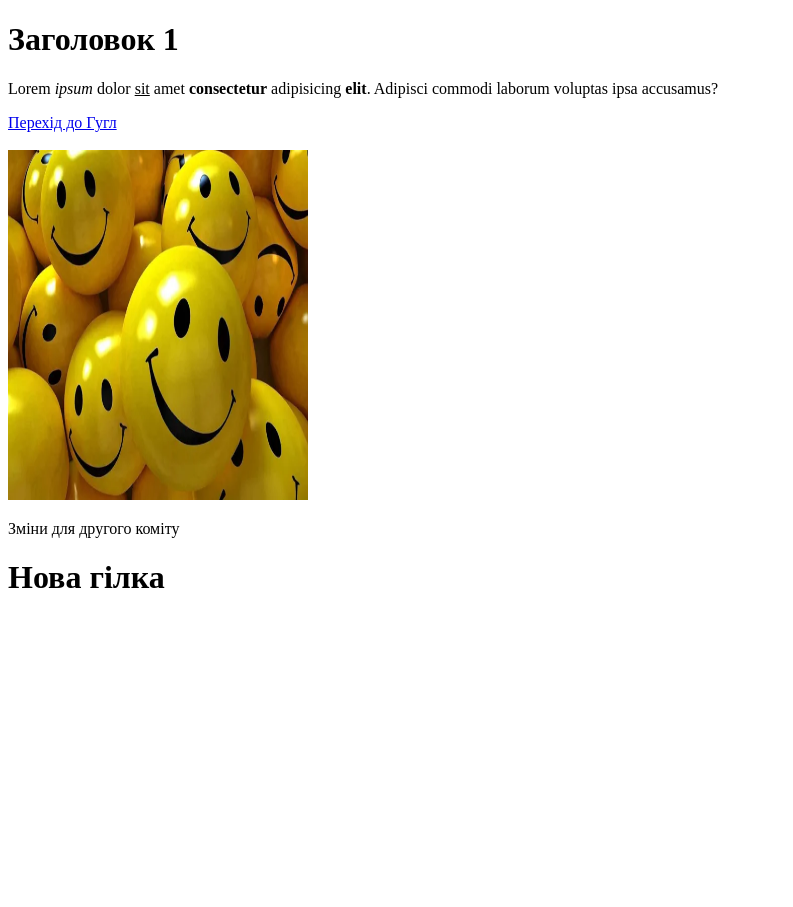
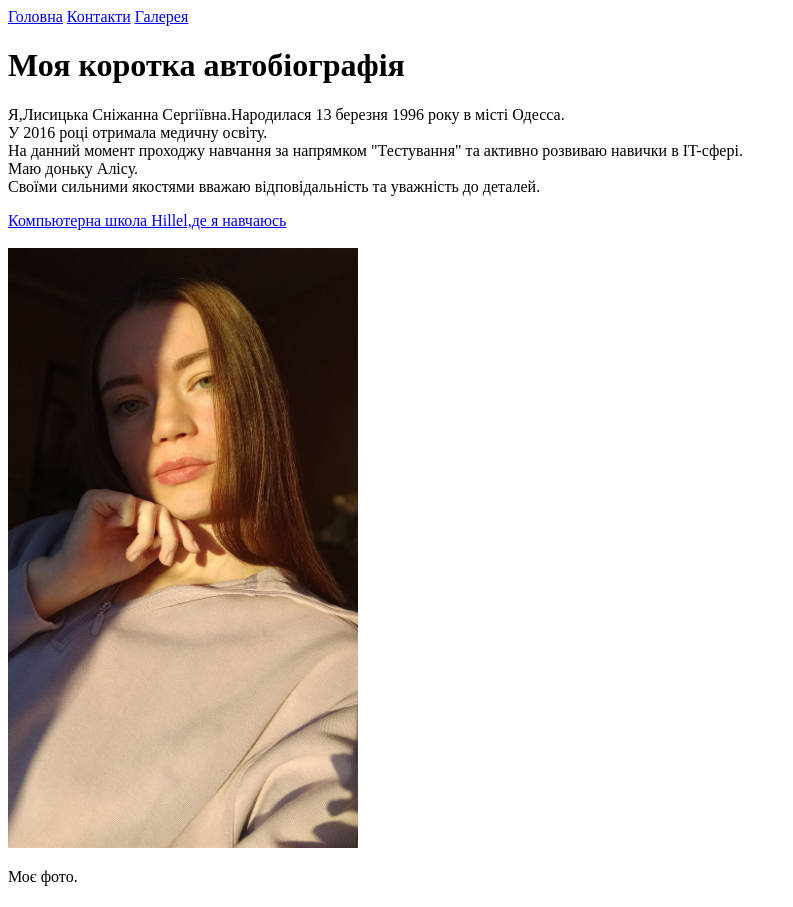
Before and after one commit to snizhanna-lysytska/TestRep24-04-25, a plain HTML site: page index.html in a window 1280 px wide. Shown: the whole page, without its empty margins (0-793 px from the left). Before the commit the page ends 800 px from the top, so only its background shows below. Drawn offline with Linux system fonts and the light colour scheme.

Commit message:
first commit in new branch

```diff
--- a/index.html
+++ b/index.html
@@ -6,13 +6,26 @@
 
     </head>
     <body>
-     <h1>Заголовок 1</h1>
-     <p>Lorem <em>ipsum</em> dolor <u>sit</u> amet <b>consectetur</b> adipisicing <strong>elit</strong>. Adipisci commodi laborum voluptas ipsa accusamus?</p>
-       <a href="http://google.com.ua" target="_blank">Перехід до Гугл</a>
+      <nav>
+        <a href="./index.html">Головна</a>
+        <a href="./pages/contact.html">Контакти</a>
+        <a href="./pages/gallery.html">Галерея</a>
+
+      </nav>
+
+     <h1>Моя коротка автобіографія</h1>
+     <p>Я,Лисицька Сніжанна Сергіївна.Народилася 13 березня 1996 року в місті Одесса.
+      <br>У 2016 році отримала медичну освіту.
+      <br>На данний момент проходжу навчання за напрямком "Тестування" та активно розвиваю навички в IT-сфері.
+      <br>
+    Маю доньку Алісу.
+    <br>Своїми сильними якостями вважаю відповідальність та уважність до деталей.
+  </p>
+       <a href="https://ithillel.ua/ru" target="_blank">Компьютерна школа Hillel,де я навчаюсь</a>
        <br>
        <br>
-     <img src="./images/image1.webp" width="300" height="350">
-     <P>Зміни для другого коміту</P>
-     <h1>Нова гілка</h1>
+     <img src="./photo/photo2.jpg.jpg" width="350" height="600">
+     <P>Моє фото.</P>
+     <h1></h1>
     </body>
 </html>
```
Also changed, not shown: pages/contact.html (added, +17 -0 lines), pages/gallery.html (added, +22 -0 lines), photo/photo1.jpg.webp (renamed from images/image1.webp), photo/photo2.jpg.jpg (added), photo/photo3.jpg.jpg (added).
